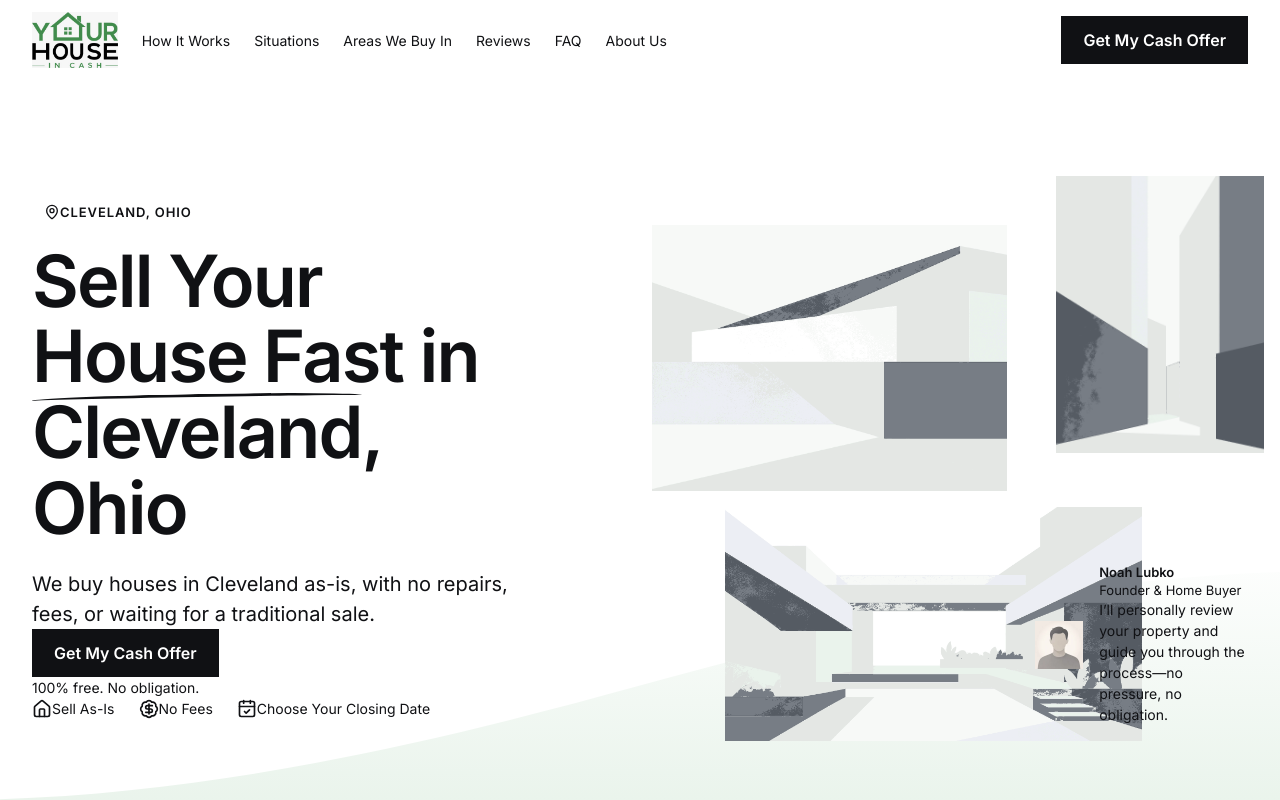
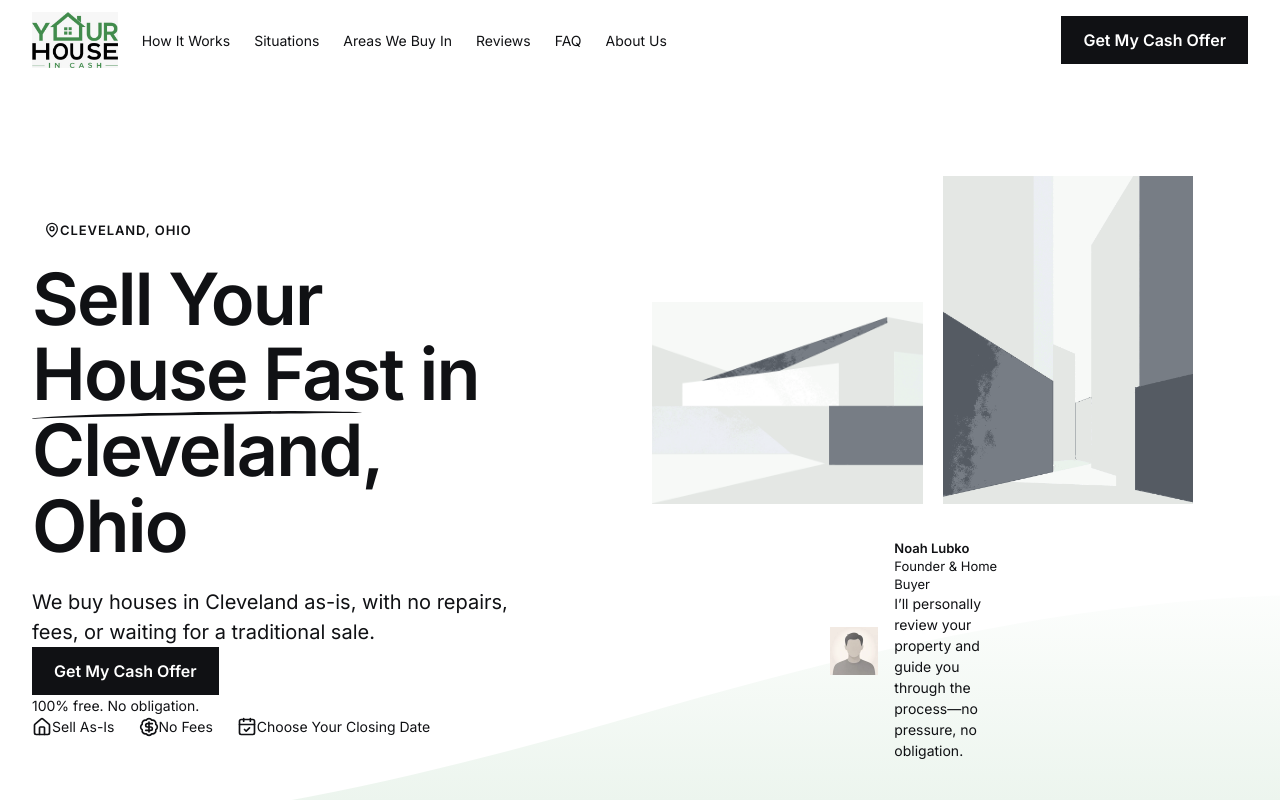
Before and after one commit to YHICAdmin/your-house-in-cash, a Next.js app: page / in a window 1280 px wide. Shown: the top 800 px of the page. Built offline with nearby package versions, Linux system fonts and the light colour scheme.

Commit message:
refactor: simplify hero media composition

```diff
--- a/src/components/area/area-hero.module.css
+++ b/src/components/area/area-hero.module.css
@@ -81,14 +81,15 @@
   position: relative;
   grid-column: 1 / -1;
   width: 100%;
+  max-width: 541px;
   margin-top: var(--spacing-xl);
 }
 
 .upperImages {
   display: flex;
   width: 100%;
-  align-items: flex-start;
-  gap: 8%;
+  align-items: flex-end;
+  gap: 3.6969%;
 }
 
 .imageFrame {
@@ -103,21 +104,13 @@
 }
 
 .leftImage {
-  width: 58%;
-  aspect-ratio: 4 / 3;
-  margin-top: 8%;
+  width: 50.0924%;
+  aspect-ratio: 271 / 202;
 }
 
 .rightImage {
-  width: 34%;
-  aspect-ratio: 3 / 4;
-}
-
-.bottomImage {
-  width: 68%;
-  aspect-ratio: 16 / 9;
-  margin-top: var(--spacing-s);
-  margin-left: 12%;
+  width: 46.2107%;
+  aspect-ratio: 250 / 328;
 }
 
 .trustCard {
@@ -125,8 +118,7 @@
   width: 64%;
   align-items: center;
   gap: var(--spacing-s);
-  margin-top: var(--spacing-s);
-  margin-left: auto;
+  margin: 3.6969% auto 0;
   padding: var(--spacing-s);
   border-radius: var(--radius-medium);
   background: var(--color-surface);
@@ -179,11 +171,7 @@
   }
 
   .trustCard {
-    position: absolute;
-    right: 0;
-    bottom: 0;
     width: 40%;
-    margin: 0;
   }
 }
 
--- a/src/components/area/area-hero.tsx
+++ b/src/components/area/area-hero.tsx
@@ -67,15 +67,6 @@ export function AreaHero({ city }: AreaHeroProps) {
               />
             </div>
           </div>
-          <div className={`${styles.imageFrame} ${styles.bottomImage}`}>
-            <Image
-              src="/images/area-hero/local-bottom.webp"
-              alt=""
-              fill
-              sizes="(min-width: 1200px) 34vw, 65vw"
-              priority
-            />
-          </div>
           <div className={styles.trustCard}>
             <Image
               className={styles.portrait}
```
